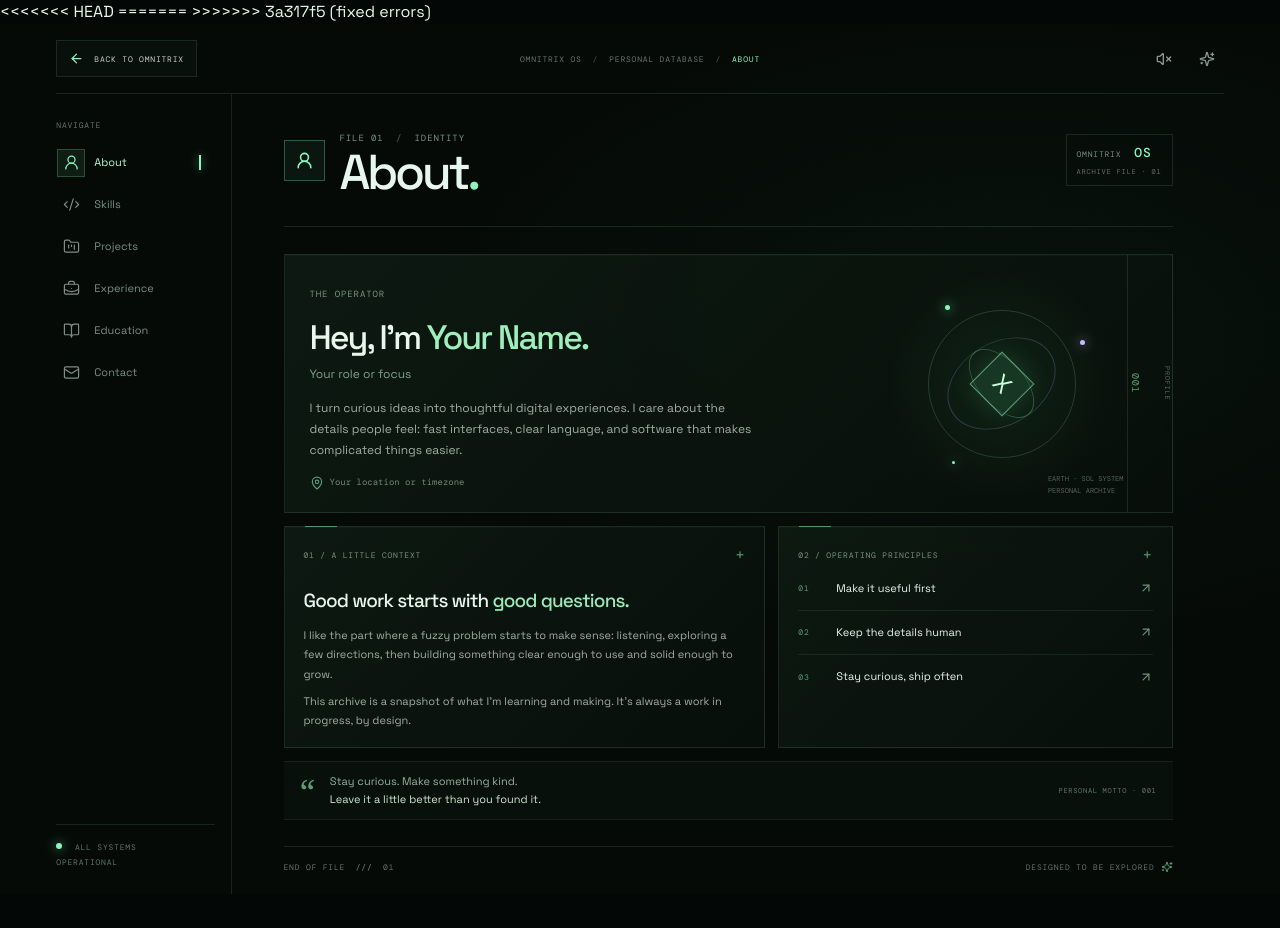
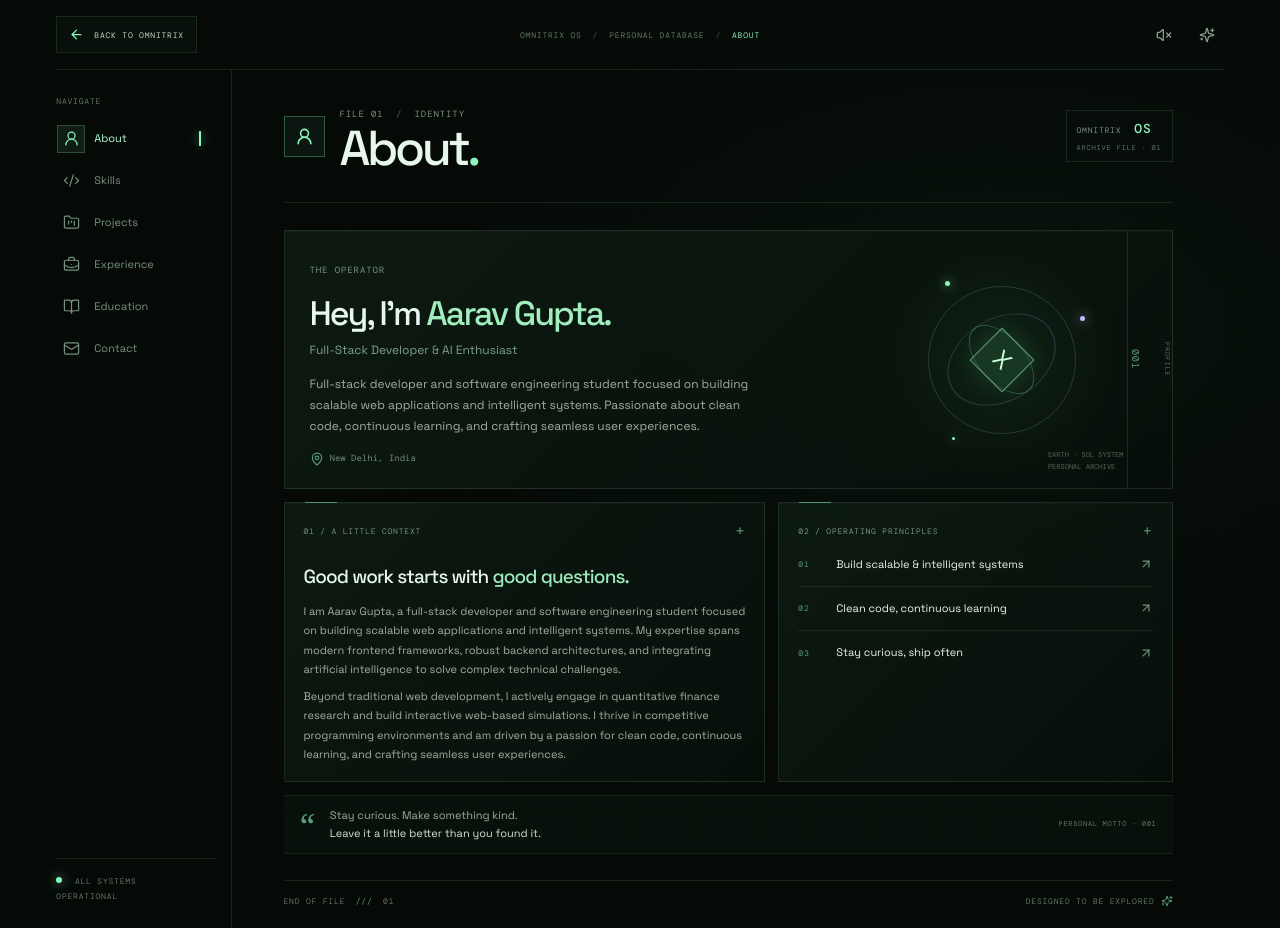
Before and after one commit to Unknown-Entity226/ben10port, a React (Vite) app: page / in a window 1280 px wide. Both pictures are taken after a click on the button 623 px from the left and 400 px from the top of the page. Before the commit the page ends 894 px from the top, so only its background shows below. Built offline with nearby package versions, Linux system fonts and the light colour scheme.

Commit message:
added data

```diff
--- a/index.html
+++ b/index.html
@@ -3,10 +3,7 @@
   <head>
     <meta charset="UTF-8" />
     <meta name="viewport" content="width=device-width, initial-scale=1.0" />
-<<<<<<< HEAD
-=======
     <link rel="icon" type="image/png" href="/src/assets/favicon.png" />
->>>>>>> 3a317f5 (fixed errors)
     <meta name="theme-color" content="#030806" />
     <meta name="description" content="An interactive portfolio from another dimension." />
     <title>Omnitrix OS — Portfolio</title>
--- a/src/components/PortfolioSection.jsx
+++ b/src/components/PortfolioSection.jsx
@@ -176,6 +176,14 @@ function AboutView() {
           <h3>
             Good work starts with <em>good questions.</em>
           </h3>
+          {profile.bio ? (
+            profile.bio.map((paragraph, index) => (
+              <p className="body-copy" key={index}>
+                {paragraph}
+              </p>
+            ))
+          ) : (
+            <>
               <p className="body-copy">
                 I like the part where a fuzzy problem starts to make sense:
                 listening, exploring a few directions, then building something clear
@@ -185,6 +193,8 @@ function AboutView() {
                 This archive is a snapshot of what I’m learning and making. It’s
                 always a work in progress, by design.
               </p>
+            </>
+          )}
         </section>
         <section className="panel-card principles-panel">
           <div className="panel-heading">
--- a/src/data/portfolioData.js
+++ b/src/data/portfolioData.js
@@ -20,18 +20,44 @@ export const sectionIcons = {
   contact: Mail,
 };
 
-// Example content only: replace this object with the portfolio owner's details.
 export const profile = {
-  name: 'Your Name',
-  role: 'Your role or focus',
-  location: 'Your location or timezone',
-  email: 'hello@example.com',
-  intro: 'I turn curious ideas into thoughtful digital experiences. I care about the details people feel: fast interfaces, clear language, and software that makes complicated things easier.',
-  principles: ['Make it useful first', 'Keep the details human', 'Stay curious, ship often'],
+  name: 'Aarav Gupta',
+  role: 'Full-Stack Developer & AI Enthusiast',
+  location: 'New Delhi, India',
+  email: 'aaravgupta2012018@gmail.com',
+  intro:
+    'Full-stack developer and software engineering student focused on building scalable web applications and intelligent systems. Passionate about clean code, continuous learning, and crafting seamless user experiences.',
+  bio: [
+    'I am Aarav Gupta, a full-stack developer and software engineering student focused on building scalable web applications and intelligent systems. My expertise spans modern frontend frameworks, robust backend architectures, and integrating artificial intelligence to solve complex technical challenges.',
+    'Beyond traditional web development, I actively engage in quantitative finance research and build interactive web-based simulations. I thrive in competitive programming environments and am driven by a passion for clean code, continuous learning, and crafting seamless user experiences.',
+  ],
+  principles: [
+    'Build scalable & intelligent systems',
+    'Clean code, continuous learning',
+    'Stay curious, ship often',
+  ],
   education: [
-    { qualification: 'Your degree or qualification', institution: 'Your university or institution', period: 'YEAR — YEAR', detail: 'Add your field of study, notable coursework, awards, or certifications here.' },
+    {
+      qualification:
+        'B.Tech in Computer Science and Engineering - Artificial Intelligence (CSE-AI)',
+      institution: 'Guru Gobind Singh Indraprastha University (GGSIPU)',
+      period: '2023 — 2027',
+      detail:
+        'University School of Information, Communication and Technology (USICT). Specializing in artificial intelligence, full-stack systems, algorithmic engineering, and data architectures.',
+    },
   ],
-  socials: [],
+  socials: [
+    { label: 'GitHub', href: 'https://github.com/Unknown-Entity226' },
+    {
+      label: 'LinkedIn',
+      href: 'https://www.linkedin.com/in/aarav-gupta-3402bb2b4/',
+    },
+    { label: 'LeetCode', href: 'https://leetcode.com/u/unknown-entity226/' },
+    {
+      label: 'Instagram',
+      href: 'https://www.instagram.com/_aaravv._.guptaa_/',
+    },
+  ],
 };
 
 export function isSectionId(value) {
```
Also changed, not shown: src/App.jsx (+60 -16 lines). Lines whose indentation alone changed are shown as unchanged.
